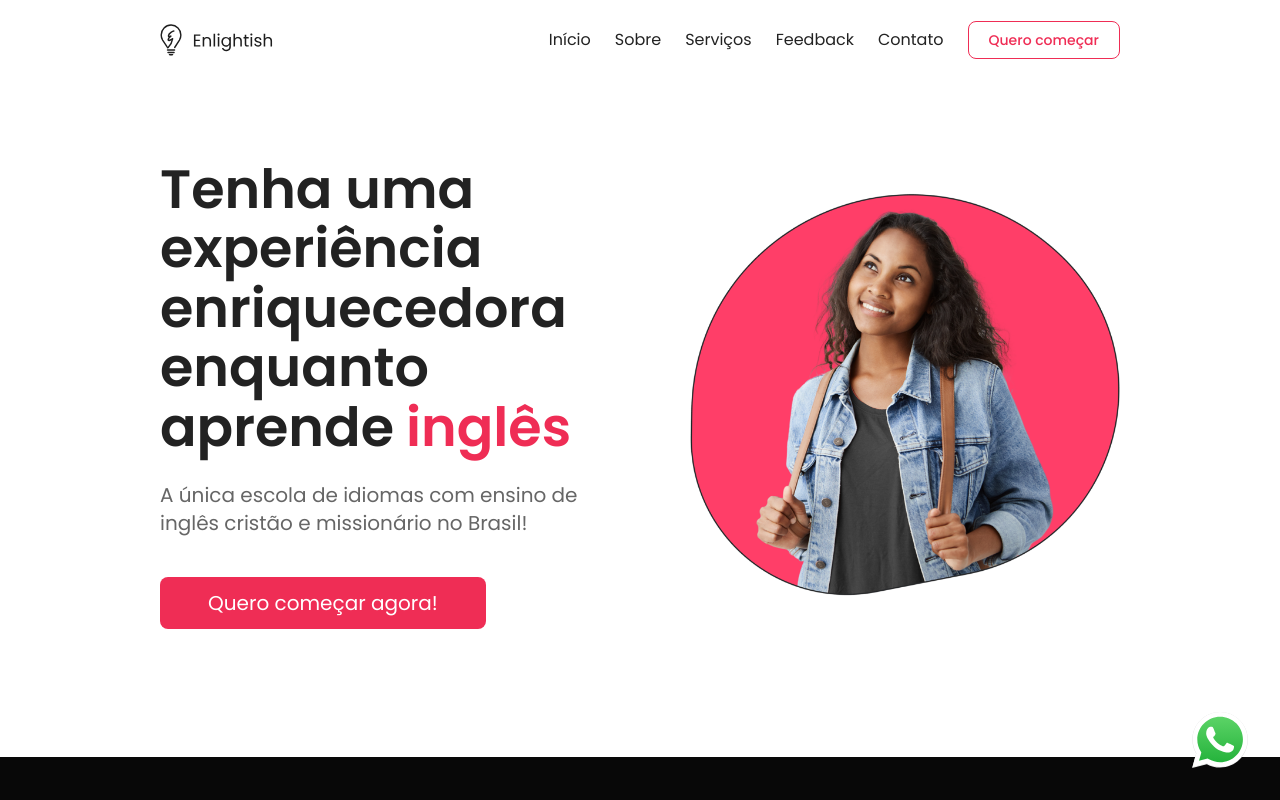
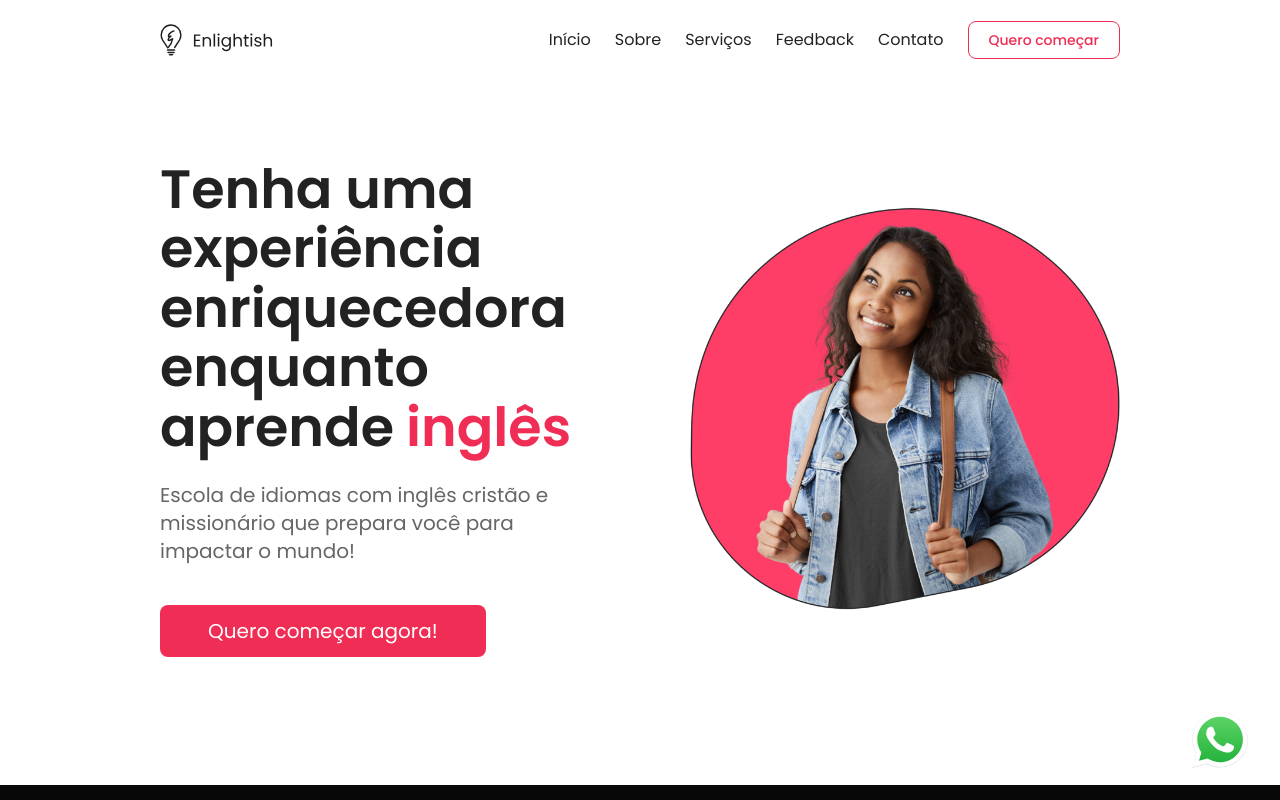
Before and after one commit to LeticiaLopess/enlightish-front, a Next.js app: page / in a window 1280 px wide. Shown: the top 800 px of the page. Built offline with nearby package versions, Linux system fonts and the light colour scheme.

Commit message:
refactor: start text

```diff
--- a/src/app/(public)/landing-page/start/page.tsx
+++ b/src/app/(public)/landing-page/start/page.tsx
@@ -16,8 +16,7 @@ export default function Start() {
                     </p>
 
                     <p className="text-md lg:text-xl mt-6 text-night-200 max-w-[35rem]">
-                        A única escola de idiomas com ensino de inglês cristão e
-                        missionário no Brasil!
+                        Escola de idiomas com inglês cristão e missionário que prepara você para impactar o mundo!
                     </p>
 
                     <Button
```
